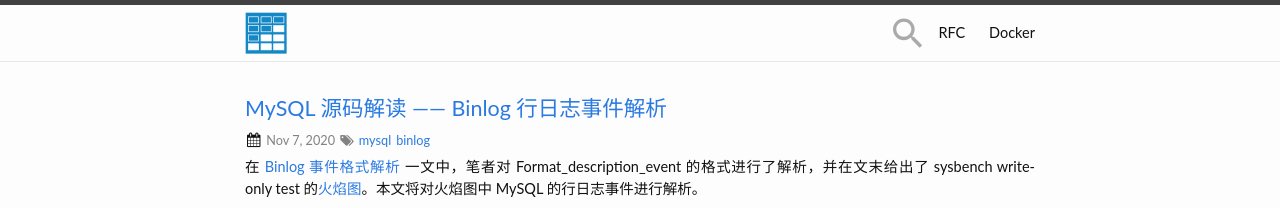
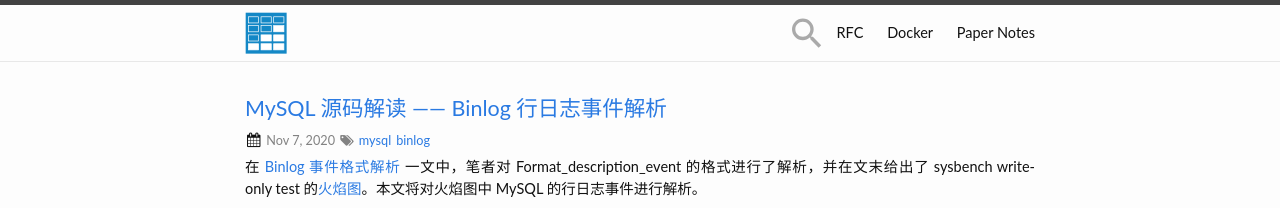
Before and after one commit to zhjwpku/zhjwpku.github.io, a Jekyll site: the page built from index.html, in a window 1280 px wide. Shown: the top 208 px of the page. Built offline with Jekyll 4.4.1, drawn with Linux system fonts in a browser that asks for light colours; the list of posts is cut into pages by our own code; comment, search, counter and statistics services are not loaded.

Commit message:
add a page link to my paper notes
Signed-off-by: Junwang Zhao <zhjwpku@gmail.com>

```diff
--- a/_includes/header.html
+++ b/_includes/header.html
@@ -26,6 +26,7 @@
         -->
           <a class="page-link" href="{{ site.baseurl }}/rfc/">RFC</a>
           <a class="page-link" href="{{ site.baseurl }}/docker/">Docker</a>
+          <a class="page-link" href="https://paper-notes.zhjwpku.com">Paper Notes</a>
           <!--a class="page-link" href="{{ site.baseurl }}/about">#Hireme</a-->
       </div>
     </nav>
```
